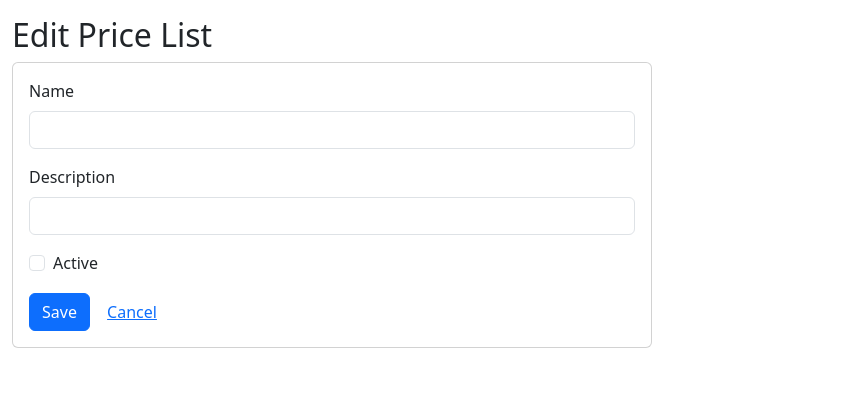
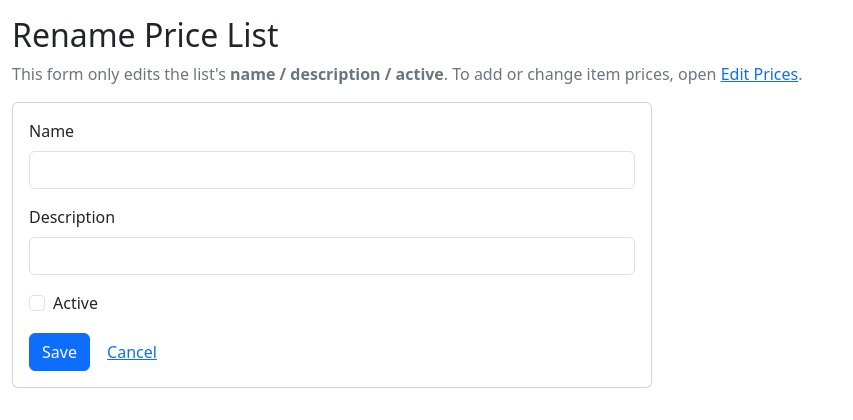
Before and after one commit to dditsupport/aniket_workorder, a PHP site: template src/Views/price_list/form.php in a window 1280 px wide. Shown: the top 420 px of the page, without its empty margins (0-853 px from the left). Run offline with PHP 8.4, Linux system fonts and the light colour scheme; the template is opened without the code that fills it: most values are stand-ins (such as "Sample title", 1, 10 or a date in 2020); data that the repository does not hold is empty.

Commit message:
Fix confusing price-list 'Edit' button taking admin to the wrong page
The old 'Edit' button on /price-lists pointed at /price-lists/{id}/edit,
which is the list's *metadata* form (name / description / active) and
shows no items. Admins clicking it to manage prices saw an empty page.

- Index page now exposes two distinct actions per row:
    Edit Prices  -> /price-lists/{id}        (items + inline edit)
    Rename       -> /price-lists/{id}/edit   (name only)
- The items page's old 'Edit list' link renamed to 'Rename list'.
- The rename form now states explicitly that it does not manage items
  and links back to the Edit Prices page.

```diff
--- a/src/Views/price_list/form.php
+++ b/src/Views/price_list/form.php
@@ -3,7 +3,13 @@ use App\Csrf;
 use App\Helpers;
 $action = $row ? Helpers::url('/price-lists/' . $row['id']) : Helpers::url('/price-lists');
 ?>
-<h2><?= $row ? 'Edit Price List' : 'New Price List' ?></h2>
+<h2><?= $row ? 'Rename Price List' : 'New Price List' ?></h2>
+<?php if ($row): ?>
+  <p class="text-secondary">This form only edits the list's <strong>name / description / active</strong>.
+    To add or change item prices, open
+    <a href="<?= Helpers::esc(Helpers::url('/price-lists/' . $row['id'])) ?>">Edit Prices</a>.
+  </p>
+<?php endif; ?>
 <form method="post" action="<?= Helpers::esc($action) ?>" class="card card-body" style="max-width:640px">
   <?= Csrf::field() ?>
   <div class="row g-3">
--- a/src/Views/price_list/index.php
+++ b/src/Views/price_list/index.php
@@ -24,7 +24,8 @@ use App\Helpers;
         <td><?= $r['active'] ? '<span class="badge text-bg-success">Active</span>' : '<span class="badge text-bg-secondary">Inactive</span>' ?></td>
         <td class="text-end">
           <?php if (Auth::can('admin')): ?>
-            <a class="btn btn-sm btn-outline-secondary" href="<?= Helpers::esc(Helpers::url('/price-lists/' . $r['id'] . '/edit')) ?>">Edit</a>
+            <a class="btn btn-sm btn-outline-primary" href="<?= Helpers::esc(Helpers::url('/price-lists/' . $r['id'])) ?>">Edit Prices</a>
+            <a class="btn btn-sm btn-outline-secondary" href="<?= Helpers::esc(Helpers::url('/price-lists/' . $r['id'] . '/edit')) ?>">Rename</a>
           <?php endif; ?>
           <?php if (Auth::can('admin')): ?>
             <form method="post" action="<?= Helpers::esc(Helpers::url('/price-lists/' . $r['id'] . '/delete')) ?>" class="d-inline" onsubmit="return confirm('Delete this price list?')">
--- a/src/Views/price_list/show.php
+++ b/src/Views/price_list/show.php
@@ -12,7 +12,7 @@ use App\Helpers;
   </div>
   <div>
     <?php if (Auth::can('admin')): ?>
-      <a class="btn btn-outline-secondary btn-sm" href="<?= Helpers::esc(Helpers::url('/price-lists/' . $list['id'] . '/edit')) ?>">Edit list</a>
+      <a class="btn btn-outline-secondary btn-sm" href="<?= Helpers::esc(Helpers::url('/price-lists/' . $list['id'] . '/edit')) ?>">Rename list</a>
     <?php endif; ?>
     <a class="btn btn-link btn-sm" href="<?= Helpers::esc(Helpers::url('/price-lists')) ?>">&larr; All Lists</a>
   </div>
```
